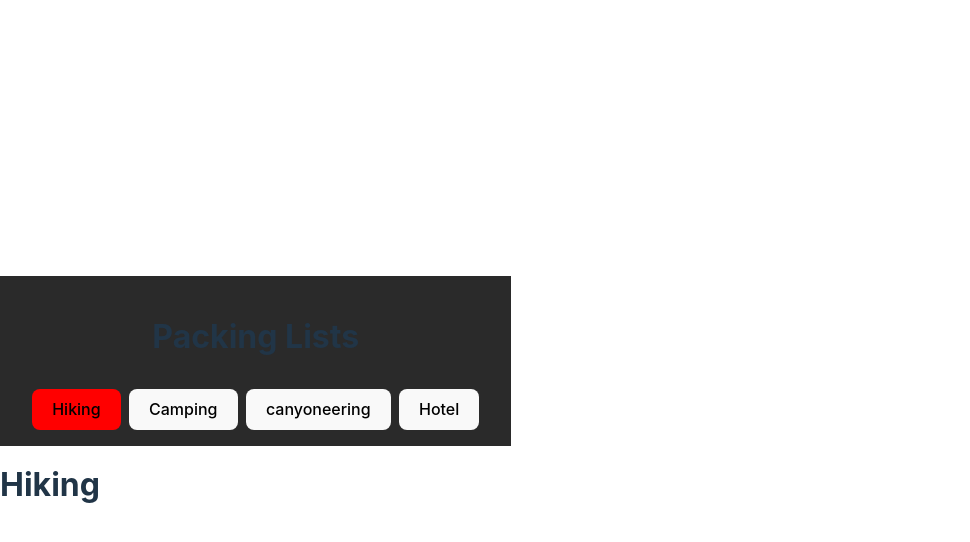
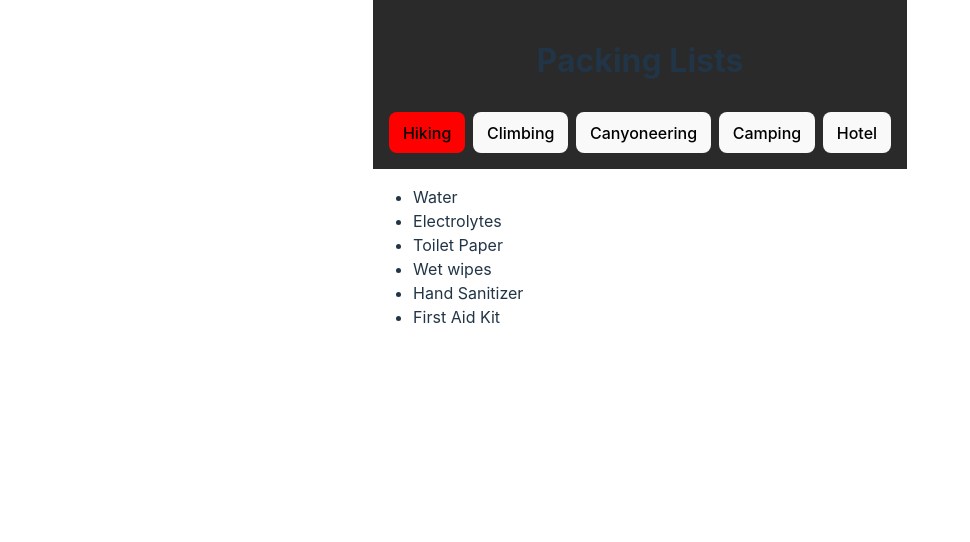
Before and after one commit to carltonj2000/packing, a React (Vite) app: page / in a window 1280 px wide. Shown: the top 542 px of the page, without its empty margins (0-970 px from the left). Built offline with nearby package versions, Linux system fonts and the light colour scheme; the HTML template or start-up script is replaced by a standard one.

Commit message:
add some items

```diff
--- a/src/App.tsx
+++ b/src/App.tsx
@@ -1,20 +1,24 @@
 import { useState } from "react";
-import Camping from "./camping";
-import Canyoneering from "./canyoneering";
-import Hiking from "./hiking";
-import Hotel from "./hotel";
 import Nav from "./nav";
-import { navOptions } from "./types";
+import { ItemsT, navOptions } from "./types";
+import Items from "./items";
+
+function ItemsShow({ items, selected }: { items: ItemsT; selected: ItemsT }) {
+  if (selected.name === items.name) return <Items items={items} />;
+  return null;
+}
 
 function App() {
   const [selected, selectedSet] = useState(navOptions.hiking);
   return (
     <>
       <Nav selectedSet={selectedSet} selected={selected} />
-      {selected === navOptions.hiking && <Hiking />}
-      {selected === navOptions.camping && <Camping />}
-      {selected === navOptions.canyoneering && <Canyoneering />}
-      {selected === navOptions.hotel && <Hotel />}
+
+      <ItemsShow items={navOptions.hiking} selected={selected} />
+      <ItemsShow items={navOptions.climbing} selected={selected} />
+      <ItemsShow items={navOptions.canyoneering} selected={selected} />
+      <ItemsShow items={navOptions.camping} selected={selected} />
+      <ItemsShow items={navOptions.hotel} selected={selected} />
     </>
   );
 }
--- a/src/camping.tsx
+++ /dev/null
@@ -1,9 +0,0 @@
-function Camping() {
-  return (
-    <div>
-      <h1>Camping</h1>
-    </div>
-  );
-}
-
-export default Camping;
--- a/src/canyoneering.tsx
+++ /dev/null
@@ -1,9 +0,0 @@
-function Canyoneering() {
-  return (
-    <div>
-      <h1>Canyoneering</h1>
-    </div>
-  );
-}
-
-export default Canyoneering;
--- a/src/hiking.tsx
+++ /dev/null
@@ -1,9 +0,0 @@
-function Hiking() {
-  return (
-    <div>
-      <h1>Hiking</h1>
-    </div>
-  );
-}
-
-export default Hiking;
--- a/src/hotel.tsx
+++ /dev/null
@@ -1,9 +0,0 @@
-function Hotel() {
-  return (
-    <div>
-      <h1>Hotel</h1>
-    </div>
-  );
-}
-
-export default Hotel;
--- a/src/index.css
+++ b/src/index.css
@@ -24,7 +24,6 @@ a:hover {
 
 body {
   margin: 0;
-  display: flex;
   place-items: center;
   min-height: 100vh;
 }
@@ -47,7 +46,7 @@ h3 {
 button {
   border-radius: 8px;
   border: 1px solid transparent;
-  padding: 0.6em 1.2em;
+  padding: 0.6em 0.8em;
   font-size: 1em;
   font-weight: 500;
   font-family: inherit;
@@ -73,18 +72,32 @@ button:hover {
 }
 
 nav {
-  padding: 1rem 2rem;
+  padding: 1rem 1rem;
   background-color: #2a2a2a;
   display: flex;
   flex-direction: column;
   gap: 0.5rem;
   align-items: center;
+  margin-bottom: 1rem;
 }
 nav > div {
   display: flex;
+  flex-wrap: wrap;
+  justify-content: center;
   gap: 0.5rem;
 }
 
 .nav-selected {
   background: red;
 }
+/*
+
+nav {
+  background: lightblue;
+  padding-block: 1rem;
+  display: flex;
+  justify-content: center;
+  box-shadow: rgba(0, 0, 0, 0.54) 0px 2px 5px;
+}
+
+*/
--- /dev/null
+++ b/src/items.tsx
@@ -0,0 +1,22 @@
+import { ItemsT } from "./types";
+
+function ShowItems({ items }: { items: Array<ItemsT> | undefined }) {
+  if (items)
+    return (
+      <ul>
+        {items.map((i) => (
+          <li>{i.name}</li>
+        ))}
+      </ul>
+    );
+}
+function Items({ items }: { items: ItemsT }) {
+  return (
+    <div className="mt-4">
+      {!items.items && <h1>{items.name}</h1>}
+      <ShowItems items={items.items} />
+    </div>
+  );
+}
+
+export default Items;
--- a/src/nav.tsx
+++ b/src/nav.tsx
@@ -1,11 +1,11 @@
-import { navOptions, NavOptionT } from "./types";
+import { navOptions, ItemsT } from "./types";
 
 function Button({
   navOption,
   selected,
   selectedSet,
 }: {
-  navOption: NavOptionT;
+  navOption: ItemsT;
   selected: { name: string };
   selectedSet: React.Dispatch<React.SetStateAction<{ name: string }>>;
 }) {
@@ -23,8 +23,8 @@ function Nav({
   selected,
   selectedSet,
 }: {
-  selected: { name: string };
-  selectedSet: React.Dispatch<React.SetStateAction<{ name: string }>>;
+  selected: ItemsT;
+  selectedSet: React.Dispatch<React.SetStateAction<ItemsT>>;
 }) {
   return (
     <nav>
@@ -38,12 +38,17 @@ function Nav({
         <Button
           selected={selected}
           selectedSet={selectedSet}
-          navOption={navOptions.camping}
+          navOption={navOptions.climbing}
         />
         <Button
           selected={selected}
           selectedSet={selectedSet}
           navOption={navOptions.canyoneering}
+        />
+        <Button
+          selected={selected}
+          selectedSet={selectedSet}
+          navOption={navOptions.camping}
         />
         <Button
           selected={selected}
--- a/src/types.ts
+++ b/src/types.ts
@@ -1,9 +1,50 @@
-export type NavOptionT = { name: string };
-export type NavOptionsT = { [key: string]: NavOptionT };
+export type ItemsT = { name: string; items?: Array<ItemsT>; details?: string };
+export type NavOptionsT = { [key: string]: ItemsT };
 
+const bathRoomStuff = [
+  { name: "ToothBrush" },
+  { name: "ToothPaste" },
+  { name: "Dental Floss" },
+];
+const hydration = [{ name: "Water" }, { name: "Electrolytes" }];
+const firstAidItems = [{ name: "Duck Tape", details: "Stick stuff together" }];
+const firstAid = [{ name: "First Aid Kit", items: [...firstAidItems] }];
+const toiletries = [
+  { name: "Toilet Paper" },
+  { name: "Wet wipes" },
+  { name: "Hand Sanitizer" },
+];
 export const navOptions: NavOptionsT = {
-  hiking: { name: "Hiking" },
-  camping: { name: "Camping" },
-  canyoneering: { name: "canyoneering" },
-  hotel: { name: "Hotel" },
+  hiking: {
+    name: "Hiking",
+    items: [...hydration, ...toiletries, ...firstAid],
+  },
+  climbing: { name: "Climbing" },
+  canyoneering: {
+    name: "Canyoneering",
+    items: [
+      ...hydration,
+      ...toiletries,
+      ...firstAid,
+      { name: "Harness" },
+      { name: "Rappel Device" },
+      { name: "Personal Anchor System" },
+      { name: "Carabiners" },
+      { name: "Figure 8" },
+      { name: "Quick Links" },
+    ],
+  },
+  camping: {
+    name: "Camping",
+    items: [
+      ...hydration,
+      ...bathRoomStuff,
+      ...toiletries,
+      ...firstAid,
+      { name: "Tent" },
+      { name: "Tent Floor Tarp" },
+      { name: "Bug Spray" },
+    ],
+  },
+  hotel: { name: "Hotel", items: [...bathRoomStuff] },
 };
```
Also changed, not shown: 1 other file (tests, documents, lock files or other folders).
